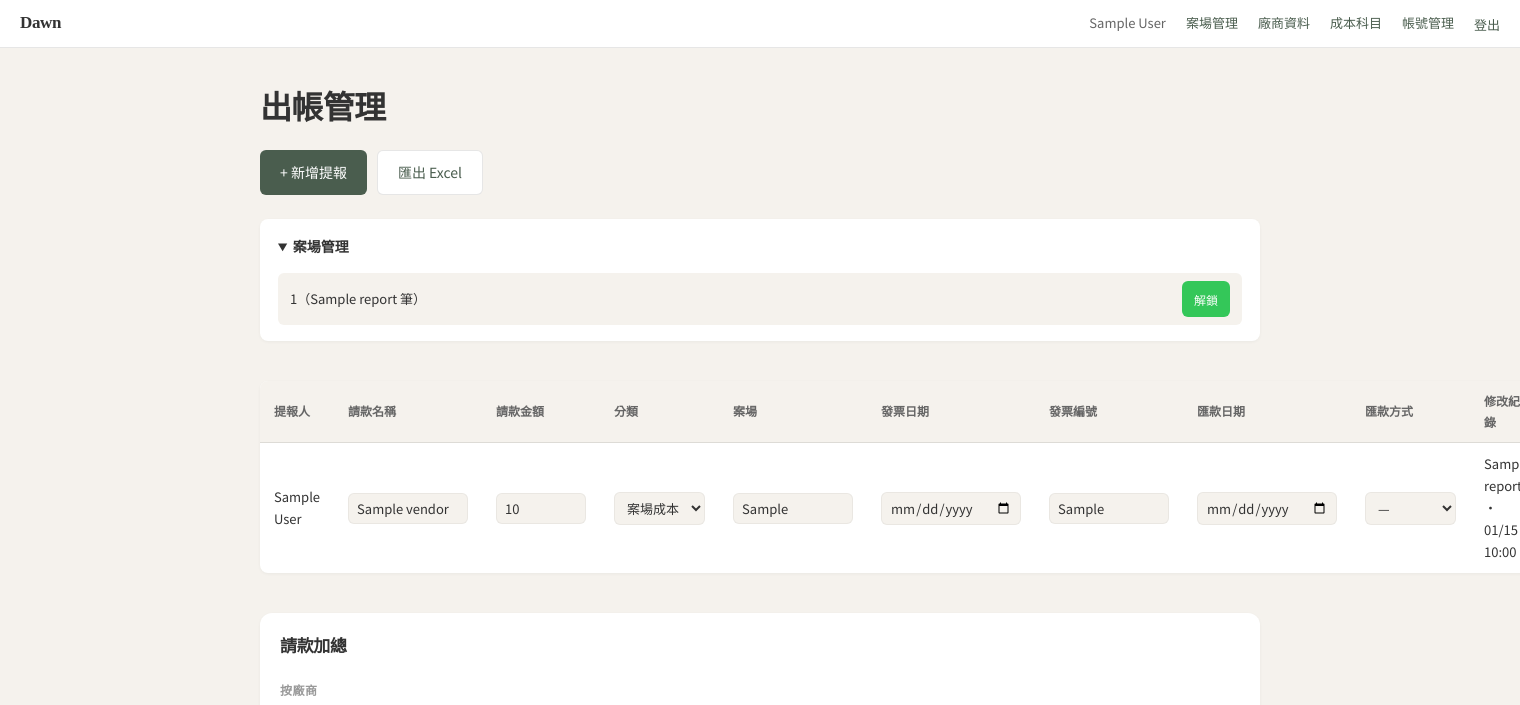
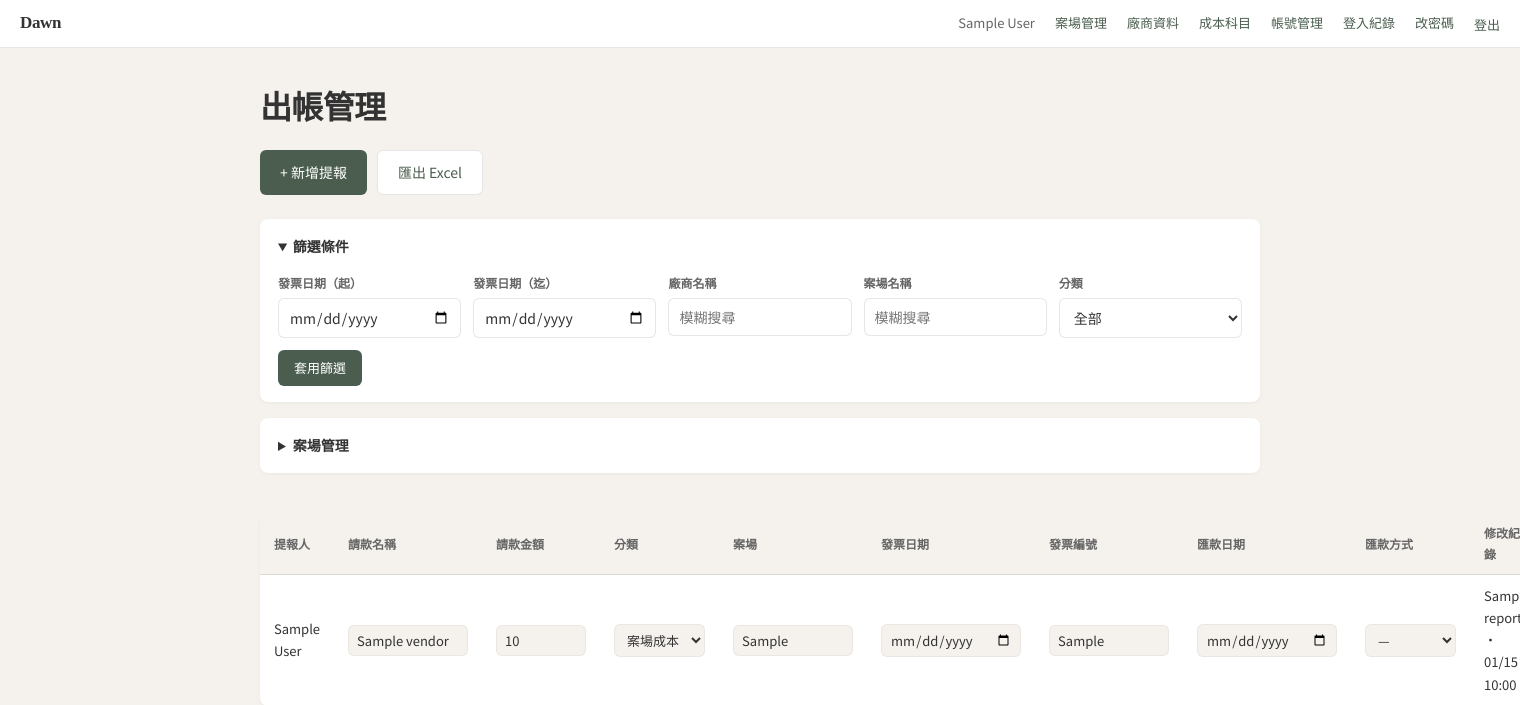
Before and after one commit to songardwu/onemood-expense-tracker, a Flask app: page / in a window 1520 px wide, after a click on "篩選條件"; the page is wider, and only the part inside the window is pictured. Shown: the top 705 px of that part. Run offline with Flask 3, Linux system fonts and the light colour scheme; the visitor is signed in with stand-in values (Sample User, id 1); a database or web service that is not in the repository returns one stand-in record (values such as "Sample title"); some libraries are stand-ins or nearby versions.

Commit message:
feat: 搜尋篩選 + 改密碼 + 登入紀錄 + 廠商防護
Phase A: 出帳清單篩選（日期區間/廠商/案場/分類），篩選條件帶入匯出，分頁保留查詢參數
Phase B: 設計師自行改密碼（/change-password），登入紀錄表（login_logs）+ 管理員查看頁
Phase C: vendor_create/import 改 admin_required，匯入加 2MB 大小限制 + 500 筆上限
Infra: DB 補建 5 條 index（reports + vendors）

Co-Authored-By: Claude Opus 4.6 <noreply@anthropic.com>

```diff
--- a/routes/reports.py
+++ b/routes/reports.py
@@ -20,6 +20,54 @@ bp = Blueprint('reports', __name__)
 # =====================
 # GET / — 清單頁
 # =====================
+def _build_filter_clause(user):
+    """從 request.args 建構 WHERE 子句與參數，回傳 (where_sql, params, filters_dict)"""
+    conditions = []
+    params = []
+    filters = {}
+
+    # 日期區間
+    date_from = request.args.get('date_from', '').strip()
+    date_to = request.args.get('date_to', '').strip()
+    if date_from:
+        conditions.append("r.invoice_date >= %s")
+        params.append(date_from)
+        filters['date_from'] = date_from
+    if date_to:
+        conditions.append("r.invoice_date <= %s")
+        params.append(date_to)
+        filters['date_to'] = date_to
+
+    # 廠商名稱（模糊搜尋）
+    vendor_q = request.args.get('vendor', '').strip()
+    if vendor_q:
+        conditions.append("r.vendor ILIKE %s")
+        params.append(f'%{vendor_q}%')
+        filters['vendor'] = vendor_q
+
+    # 案場名稱（模糊搜尋）
+    project_q = request.args.get('project_no', '').strip()
+    if project_q:
+        conditions.append("r.project_no ILIKE %s")
+        params.append(f'%{project_q}%')
+        filters['project_no'] = project_q
+
+    # 分類
+    category_q = request.args.get('category', '').strip()
+    if category_q and category_q in ('案場成本', '管銷', '獎金'):
+        conditions.append("r.category = %s")
+        params.append(category_q)
+        filters['category'] = category_q
+
+    # 非 admin 只看自己
+    if user['role'] != 'admin':
+        conditions.append("r.user_id = %s")
+        params.append(user['id'])
+
+    where_sql = (" WHERE " + " AND ".join(conditions)) if conditions else ""
+    return where_sql, params, filters
+
+
 @bp.route('/')
 @login_required
 def index():
@@ -27,8 +75,10 @@ def index():
     conn = get_conn()
     cur = conn.cursor()
 
+    where_sql, params, filters = _build_filter_clause(user)
+
     if user['role'] == 'admin':
-        cur.execute("""
+        cur.execute(f"""
             SELECT r.id, r.vendor, r.vendor_type, r.amount, r.category,
                    r.invoice_no, r.invoice_date, r.remit_date, r.project_no,
                    r.stage, r.created_at, u.display_name,
@@ -37,19 +87,20 @@ def index():
             FROM reports r
             JOIN users u ON r.user_id = u.id
             LEFT JOIN users u2 ON r.updated_by = u2.id
+            {where_sql}
             ORDER BY r.invoice_date DESC, r.created_at DESC
-        """)
+        """, params)
     else:
-        cur.execute("""
+        cur.execute(f"""
             SELECT r.id, r.vendor, r.vendor_type, r.amount, r.category,
                    r.invoice_no, r.invoice_date, r.remit_date, r.project_no,
                    r.stage, r.created_at, NULL as display_name,
                    r.is_locked, NULL as updated_by, NULL as updated_at,
                    NULL as updater_name, r.payment_method
             FROM reports r
-            WHERE r.user_id = %s
+            {where_sql}
             ORDER BY r.invoice_date DESC, r.created_at DESC
-        """, (user['id'],))
+        """, params)
 
     all_rows = cur.fetchall()
 
@@ -134,7 +185,8 @@ def index():
                            dup_flags={k: list(v) for k, v in dup_flags.items()},
                            vendor_bank_info=vendor_bank_info,
                            page=page, total_pages=total_pages,
-                           total_count=len(all_rows))
+                           total_count=len(all_rows),
+                           filters=filters)
 
 
 # =====================
@@ -445,8 +497,10 @@ def export():
     conn = get_conn()
     is_admin = user['role'] == 'admin'
 
+    where_sql, params, filters = _build_filter_clause(user)
+
     if is_admin:
-        df = pd.read_sql("""
+        df = pd.read_sql(f"""
             SELECT u.display_name as reporter, r.invoice_date, r.vendor_type,
                    r.vendor, r.project_no, r.stage, r.category, r.amount,
                    r.invoice_no, r.remit_date, r.payment_method,
@@ -454,18 +508,19 @@ def export():
             FROM reports r
             JOIN users u ON r.user_id = u.id
             LEFT JOIN vendors v ON r.vendor = v.name
+            {where_sql}
             ORDER BY r.vendor_type, r.vendor, r.invoice_date
-        """, conn)
+        """, conn, params=params or None)
     else:
-        df = pd.read_sql("""
+        df = pd.read_sql(f"""
             SELECT r.invoice_date, r.vendor_type, r.vendor, r.project_no, r.stage,
                    r.category, r.amount, r.invoice_no, r.remit_date, r.payment_method,
                    v.bank_name, v.bank_code, v.account_no, v.account_name
             FROM reports r
             LEFT JOIN vendors v ON r.vendor = v.name
-            WHERE r.user_id = %s
+            {where_sql}
             ORDER BY r.vendor_type, r.vendor, r.invoice_date
-        """, conn, params=(user['id'],))
+        """, conn, params=params or None)
 
     if df.empty:
         return redirect('/')
@@ -477,11 +532,12 @@ def export():
     output.seek(0)
 
     today_str = date.today().strftime('%Y%m%d')
+    suffix = '_篩選' if filters else ''
     return send_file(
         output,
         mimetype='application/vnd.openxmlformats-officedocument.spreadsheetml.sheet',
         as_attachment=True,
-        download_name=f'出帳報表_{today_str}.xlsx'
+        download_name=f'出帳報表_{today_str}{suffix}.xlsx'
     )
 
 
--- a/static/style.css
+++ b/static/style.css
@@ -1433,6 +1433,87 @@ input, select, textarea {
     border-radius: var(--radius-s);
     font-size: 12px;
     cursor: pointer;
+}
+
+/* --- Filter Panel --- */
+.filter-panel {
+    background: var(--surface);
+    border-radius: var(--radius-m);
+    padding: 16px 18px;
+    margin-bottom: 16px;
+    box-shadow: var(--shadow-s);
+}
+
+.filter-panel summary {
+    cursor: pointer;
+    font-weight: 600;
+    font-size: 14px;
+    color: var(--text-primary);
+    outline: none;
+}
+
+.filter-form {
+    margin-top: 14px;
+}
+
+.filter-row {
+    display: flex;
+    flex-wrap: wrap;
+    gap: 12px;
+    margin-bottom: 12px;
+}
+
+.filter-group {
+    flex: 1;
+    min-width: 140px;
+}
+
+.filter-group label {
+    display: block;
+    font-size: 12px;
+    font-weight: 600;
+    color: var(--text-secondary);
+    margin-bottom: 4px;
+}
+
+.filter-group input,
+.filter-group select {
+    width: 100%;
+    padding: 8px 10px;
+    border: 1px solid var(--border);
+    border-radius: var(--radius-s);
+    font-size: 14px;
+    font-family: var(--font);
+    color: var(--text-primary);
+    background: var(--surface);
+}
+
+.filter-group input:focus,
+.filter-group select:focus {
+    outline: none;
+    border-color: var(--accent);
+    box-shadow: 0 0 0 2px var(--accent-light);
+}
+
+.filter-actions {
+    display: flex;
+    gap: 8px;
+    flex-wrap: wrap;
+}
+
+.filter-actions .btn {
+    min-height: 36px;
+    padding: 8px 16px;
+    font-size: 13px;
+}
+
+@media (max-width: 767px) {
+    .filter-row {
+        flex-direction: column;
+    }
+    .filter-group {
+        min-width: 100%;
+    }
 }
 
 /* --- Pagination --- */
--- a/templates/base.html
+++ b/templates/base.html
@@ -32,7 +32,9 @@
             {% if user.role == 'admin' %}
             <a href="/cost-categories" class="nav-link">成本科目</a>
             <a href="/users" class="nav-link">帳號管理</a>
+            <a href="/login-logs" class="nav-link">登入紀錄</a>
             {% endif %}
+            <a href="/change-password" class="nav-link">改密碼</a>
             <form method="POST" action="/logout" class="nav-logout-form">
                 <input type="hidden" name="csrf_token" value="{{ csrf_token() }}">
                 <button type="submit" class="nav-link nav-logout-btn">登出</button>
--- a/templates/list.html
+++ b/templates/list.html
@@ -12,8 +12,48 @@
 <div class="bento-cell bento-cell--full bento-cell--transparent">
 <div class="actions">
     <a href="/new" class="btn btn-primary">+ 新增提報</a>
-    <a href="/export" class="btn btn-secondary">匯出 Excel</a>
+    <a href="/export?{{ request.query_string.decode() }}" class="btn btn-secondary">匯出 Excel</a>
 </div>
+
+<!-- ===== 篩選面板 ===== -->
+<details class="filter-panel" {{ 'open' if filters }}>
+    <summary>篩選條件{% if filters %} (已套用){% endif %}</summary>
+    <form method="GET" action="/" class="filter-form">
+        <div class="filter-row">
+            <div class="filter-group">
+                <label for="f-date-from">發票日期（起）</label>
+                <input type="date" id="f-date-from" name="date_from" value="{{ filters.get('date_from', '') }}">
+            </div>
+            <div class="filter-group">
+                <label for="f-date-to">發票日期（迄）</label>
+                <input type="date" id="f-date-to" name="date_to" value="{{ filters.get('date_to', '') }}">
+            </div>
+            <div class="filter-group">
+                <label for="f-vendor">廠商名稱</label>
+                <input type="text" id="f-vendor" name="vendor" value="{{ filters.get('vendor', '') }}" placeholder="模糊搜尋">
+            </div>
+            <div class="filter-group">
+                <label for="f-project">案場名稱</label>
+                <input type="text" id="f-project" name="project_no" value="{{ filters.get('project_no', '') }}" placeholder="模糊搜尋">
+            </div>
+            <div class="filter-group">
+                <label for="f-category">分類</label>
+                <select id="f-category" name="category">
+                    <option value="">全部</option>
+                    <option value="案場成本" {{ 'selected' if filters.get('category') == '案場成本' }}>案場成本</option>
+                    <option value="管銷" {{ 'selected' if filters.get('category') == '管銷' }}>管銷</option>
+                    <option value="獎金" {{ 'selected' if filters.get('category') == '獎金' }}>獎金</option>
+                </select>
+            </div>
+        </div>
+        <div class="filter-actions">
+            <button type="submit" class="btn btn-primary">套用篩選</button>
+            {% if filters %}
+            <a href="/" class="btn btn-secondary">清除篩選</a>
+            {% endif %}
+        </div>
+    </form>
+</details>
 
 {% if user.role == 'admin' and projects %}
 <details class="project-lock-panel">
--- a/templates/pagination.html
+++ b/templates/pagination.html
@@ -1,16 +1,23 @@
 {% macro render(page, total_pages, total_count) %}
 {% if total_pages > 1 %}
+{# Build base query string without page param #}
+{% set ns = namespace(qs='') %}
+{% for key, val in request.args.items() %}
+    {% if key != 'page' and val %}
+        {% set ns.qs = ns.qs ~ '&' ~ key ~ '=' ~ val %}
+    {% endif %}
+{% endfor %}
 <nav class="pagination" aria-label="分頁導覽">
     <span class="pagination-info">共 {{ total_count }} 筆，第 {{ page }} / {{ total_pages }} 頁</span>
     <div class="pagination-links">
         {% if page > 1 %}
-        <a href="?page={{ page - 1 }}" class="pagination-link" aria-label="上一頁">&laquo; 上一頁</a>
+        <a href="?page={{ page - 1 }}{{ ns.qs }}" class="pagination-link" aria-label="上一頁">&laquo; 上一頁</a>
         {% endif %}
         {% for p in range(1, total_pages + 1) %}
             {% if p == page %}
             <span class="pagination-link pagination-current" aria-current="page">{{ p }}</span>
             {% elif p <= 3 or p > total_pages - 3 or (p >= page - 2 and p <= page + 2) %}
-            <a href="?page={{ p }}" class="pagination-link">{{ p }}</a>
+            <a href="?page={{ p }}{{ ns.qs }}" class="pagination-link">{{ p }}</a>
             {% elif p == 4 and page > 6 %}
             <span class="pagination-ellipsis">&hellip;</span>
             {% elif p == total_pages - 3 and page < total_pages - 5 %}
@@ -18,7 +25,7 @@
             {% endif %}
         {% endfor %}
         {% if page < total_pages %}
-        <a href="?page={{ page + 1 }}" class="pagination-link" aria-label="下一頁">下一頁 &raquo;</a>
+        <a href="?page={{ page + 1 }}{{ ns.qs }}" class="pagination-link" aria-label="下一頁">下一頁 &raquo;</a>
         {% endif %}
     </div>
 </nav>
```
Also changed, not shown: routes/auth.py (+80 -3 lines), routes/vendors.py (+17 -2 lines), templates/change_password.html (added, +37 -0 lines), templates/login_logs.html (added, +80 -0 lines).
